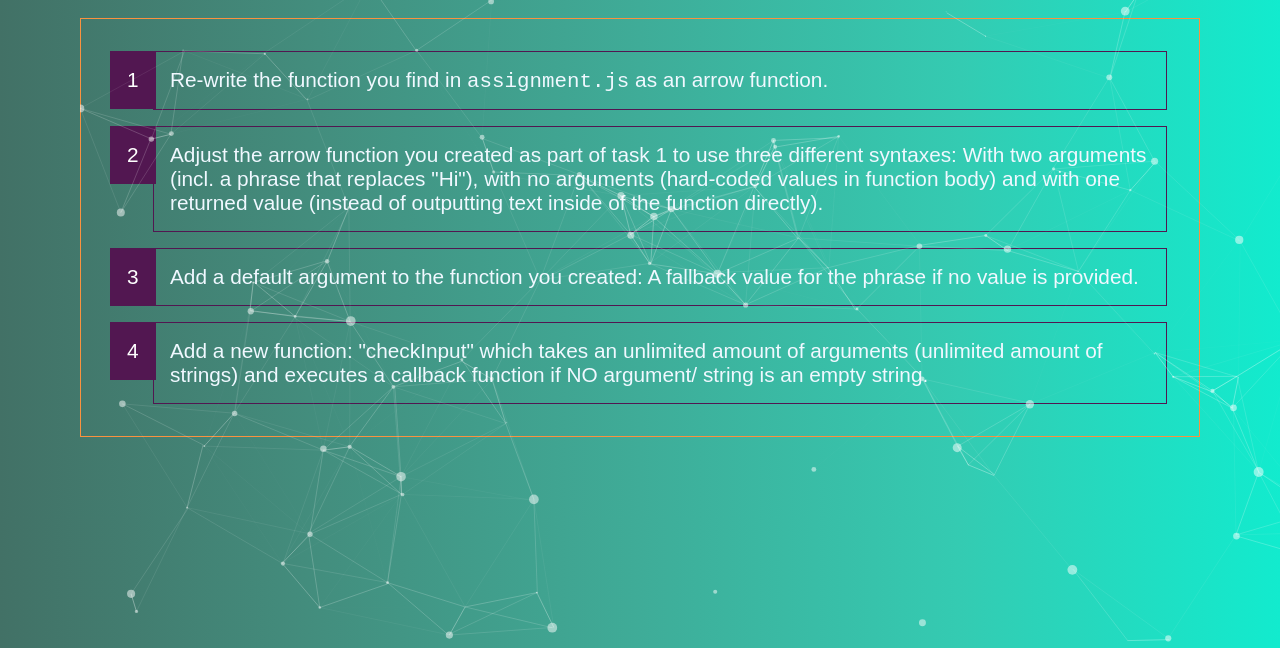
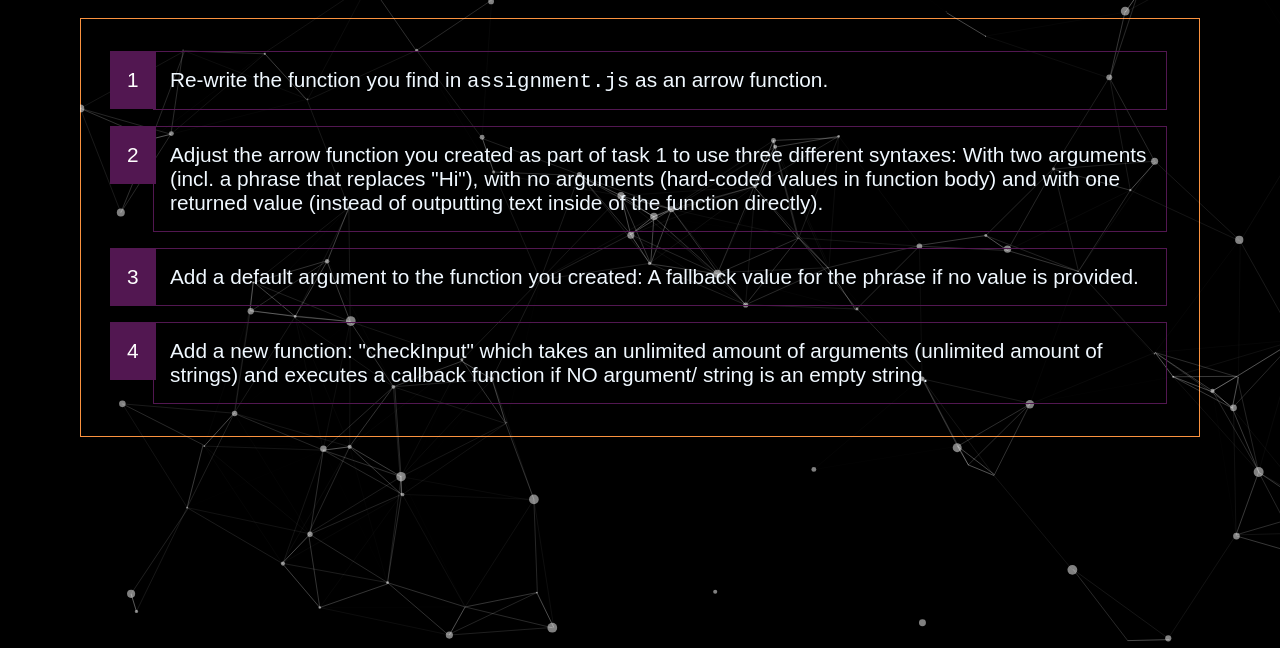
Before and after one commit to TekniqueJoseph/assignment-4, a plain HTML site: page index.html in a window 1280 px wide. Shown: the part 152-800 px from the top of the page. Drawn offline with Linux system fonts and the light colour scheme.

Commit message:
formated text

```diff
--- a/styles.css
+++ b/styles.css
@@ -6,13 +6,14 @@ html {
   width: 100%;
   height: 100vh;
   top: 0;
-  z-index:10;
+  /* z-index:10; */
 }
 
 body {
   margin: 5rem;
   color: #521751;
-  background-image: linear-gradient(to right, #427166, #438e7e, #3fac98, #34cbb2, #12ebce);
+  /* background-image: linear-gradient(to right, #427166, #438e7e, #3fac98, #34cbb2, #12ebce); */
+  background-color: black;
 }
 
 h1 {
```
